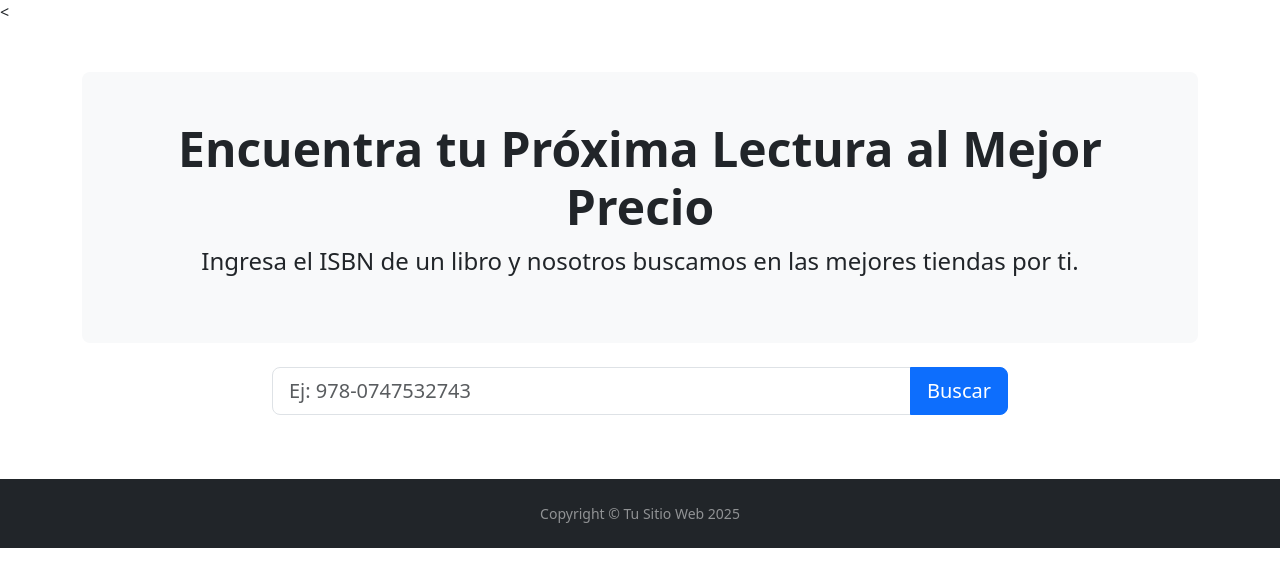
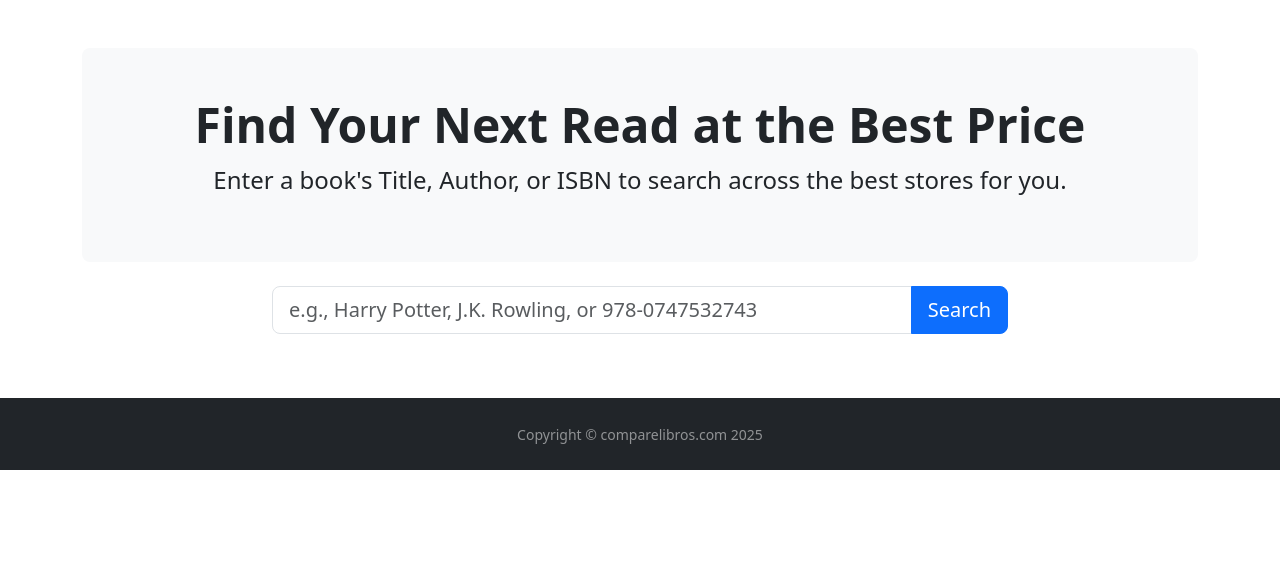
Before and after one commit to tanomonaco/comparador-libros, a Flask app: page / in a window 1280 px wide. Shown: the part 56-643 px from the top of the page. Run offline with Flask 3, Linux system fonts and the light colour scheme.

Commit message:
feat: Update UI to English and clarify search options

```diff
--- a/templates/index.html
+++ b/templates/index.html
@@ -1,15 +1,14 @@
-<<!DOCTYPE html>
-<html lang="es">
+<!DOCTYPE html>
+<html lang="en">
 <head>
     <meta charset="UTF-8">
     <meta name="viewport" content="width=device-width, initial-scale=1.0">
-    <title>BookWise - Tu Comparador de Libros</title>
+    <title>BookWise - Your Book Price Comparator</title>
 
     <link href="https://cdn.jsdelivr.net/npm/bootstrap@5.3.3/dist/css/bootstrap.min.css" rel="stylesheet">
 
     <style>
-        /* Podemos añadir pequeños ajustes aquí si es necesario */
-        body { padding-top: 56px; } /* Espacio para la barra de navegación fija */
+        body { padding-top: 56px; }
         .resultados-container { margin-top: 2rem; }
         .libro-resultado { border: 1px solid #ddd; border-radius: .25rem; padding: 1rem; margin-bottom: 1rem; }
     </style>
@@ -24,15 +23,15 @@
 
     <div class="container mt-5">
         <div class="p-5 mb-4 bg-light rounded-3 text-center">
-            <h1 class="display-5 fw-bold">Encuentra tu Próxima Lectura al Mejor Precio</h1>
-            <p class="fs-4">Ingresa el ISBN de un libro y nosotros buscamos en las mejores tiendas por ti.</p>
+            <h1 class="display-5 fw-bold">Find Your Next Read at the Best Price</h1>
+            <p class="fs-4">Enter a book's Title, Author, or ISBN to search across the best stores for you.</p>
         </div>
 
         <div class="row justify-content-center">
             <div class="col-md-8">
                 <div class="input-group mb-3">
-                    <input type="text" class="form-control form-control-lg" id="isbn-input" placeholder="Ej: 978-0747532743">
-                    <button class="btn btn-primary btn-lg" type="button" id="buscar-btn">Buscar</button>
+                    <input type="text" class="form-control form-control-lg" id="isbn-input" placeholder="e.g., Harry Potter, J.K. Rowling, or 978-0747532743">
+                    <button class="btn btn-primary btn-lg" type="button" id="buscar-btn">Search</button>
                 </div>
             </div>
         </div>
@@ -43,7 +42,7 @@
 
     <footer class="py-4 mt-5 bg-dark text-white-50">
         <div class="container text-center">
-            <small>Copyright &copy; Tu Sitio Web 2025</small>
+            <small>Copyright &copy; comparelibros.com 2025</small>
         </div>
     </footer>
 
@@ -54,25 +53,28 @@
             const divResultados = document.getElementById('resultados');
 
             botonBuscar.addEventListener('click', () => {
-                const isbn = inputIsbn.value;
-                if (!isbn) {
-                    alert('Por favor, ingresa un ISBN.');
+                const searchTerm = inputIsbn.value;
+                if (!searchTerm) {
+                    alert('Please enter a Title, Author, or ISBN.');
                     return;
                 }
-                divResultados.innerHTML = '<div class="text-center"><div class="spinner-border" role="status"><span class="visually-hidden">Loading...</span></div><p>Buscando...</p></div>';
+                divResultados.innerHTML = '<div class="text-center"><div class="spinner-border" role="status"><span class="visually-hidden">Loading...</span></div><p>Searching...</p></div>';
 
-                fetch(`/api/search/${isbn}`)
+                // We use a sample ISBN for the API call for now, as our dummy API is based on it.
+                const sampleIsbnForApi = '978-0747532743';
+
+                fetch(`/api/search/${sampleIsbnForApi}`)
                     .then(response => response.json())
                     .then(data => {
                         divResultados.innerHTML = '';
-                        const headerHtml = `<h2>${data.titulo}</h2><p class="lead"><em>por ${data.autor}</em></p><hr>`;
+                        const headerHtml = `<h2>${data.titulo}</h2><p class="lead"><em>by ${data.autor}</em></p><hr>`;
                         let preciosHtml = '';
                         data.precios.forEach(tienda => {
                             preciosHtml += `
                                 <div class="libro-resultado">
                                     <h5>${tienda.tienda}</h5>
                                     <p class="fs-4">${tienda.precio} ${tienda.moneda}</p>
-                                    <a href="${tienda.link}" target="_blank" class="btn btn-outline-success">Ver en tienda</a>
+                                    <a href="${tienda.link}" target="_blank" class="btn btn-outline-success">View Store</a>
                                 </div>
                             `;
                         });
@@ -80,7 +82,7 @@
                     })
                     .catch(error => {
                         console.error('Error:', error);
-                        divResultados.innerHTML = '<div class="alert alert-danger">Hubo un error al realizar la búsqueda.</div>';
+                        divResultados.innerHTML = '<div class="alert alert-danger">An error occurred during the search.</div>';
                     });
             });
         });
```
